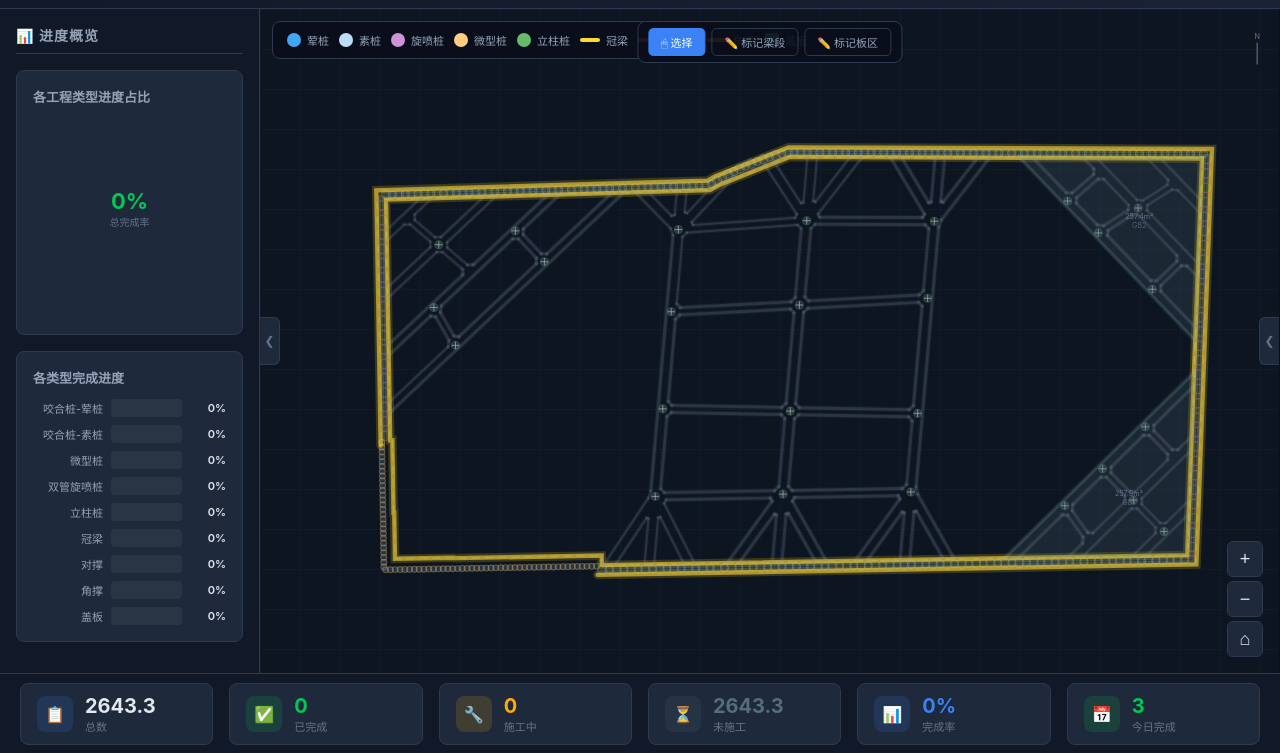
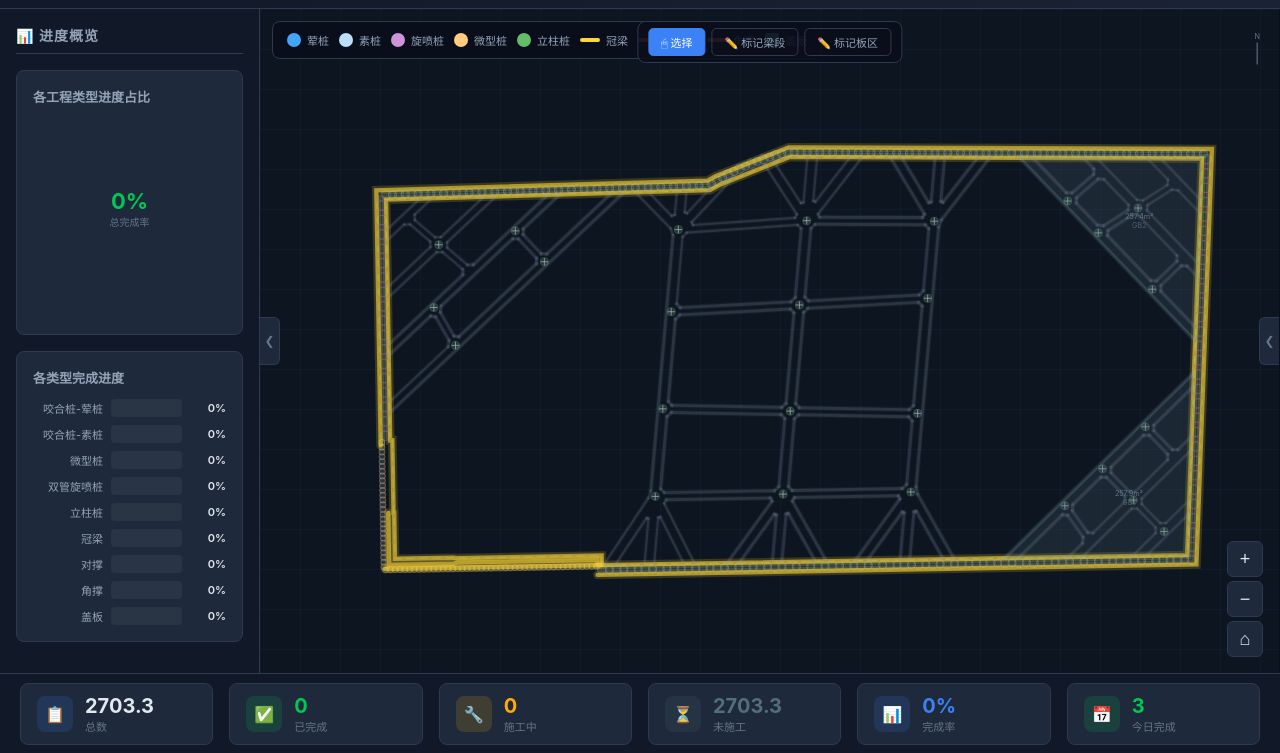
Before and after one commit to liuweilokiliu-gif/foundation-pit-viz, a plain HTML site: page index.html in a window 1280 px wide. Shown: the part 47-800 px from the top of the page. Drawn offline with Linux system fonts and the light colour scheme.

Commit message:
fix: 加入左下角微型桩区域冠梁(GL3+GL4) - borders[1](Poly#4)和borders[8](Poly#38)

```diff
--- a/index.html
+++ b/index.html
@@ -998,6 +998,10 @@
   '角撑':         { category: 'beam', unit: '米', color: '#ff7043', icon: '╲' },
   '盖板':         { category: 'slab', unit: 'm²', color: '#4db6ac', icon: '◼' }
 };
+
+// ============================================================
+// REAL DATA from Drawing3.dxf (v3 - user confirmed classification)
+// ============================================================
 
 // ============================================================
 // REAL DATA from Drawing3.dxf (v3 - user confirmed classification)
@@ -1433,6 +1437,8 @@
 const beams = [
   { id: 'GL1', type: '冠梁', path: [{x:469.6,y:758.0}, {x:469.4,y:744.8}, {x:270.6,y:748.3}, {x:265.9,y:747.8}, {x:185.5,y:749.2}, {x:184.4,y:686.0}, {x:183.5,y:686.0}, {x:181.8,y:586.5}, {x:178.9,y:586.6}, {x:173.2,y:255.8}, {x:618.1,y:242.7}, {x:632.8,y:234.9}, {x:727.6,y:197.1}, {x:1294.2,y:199.3}, {x:1273.8,y:744.1}, {x:469.6,y:758.0}], totalLength: 298.3, segments: [] },
   { id: 'GL2', type: '冠梁', path: [{x:463.8,y:771.3}, {x:1286.5,y:757.0}, {x:1307.9,y:186.2}, {x:726.3,y:183.9}, {x:625.8,y:223.7}, {x:615.0,y:229.6}, {x:159.8,y:243.0}, {x:165.8,y:593.5}], totalLength: 264.4, segments: [] },
+  { id: 'GL3', type: '冠梁', path: [{x:469.6,y:758.0}, {x:172.0,y:763.2}], totalLength: 27.1, segments: [] },
+  { id: 'GL4', type: '冠梁', path: [{x:463.6,y:758.1}, {x:463.4,y:751.0}, {x:270.7,y:754.3}, {x:266.1,y:756.0}, {x:177.4,y:757.6}, {x:176.2,y:686.1}], totalLength: 33.3, segments: [] },
   { id: 'DC001', type: '对撑', path: [{x:1130.1,y:727.8},{x:1110.6,y:746.9}], totalLength: 2.5, segments: [] },
   { id: 'DC002', type: '对撑', path: [{x:1130.9,y:719.4},{x:1130.1,y:727.8}], totalLength: 0.8, segments: [] },
   { id: 'DC003', type: '对撑', path: [{x:709.5,y:689.0},{x:703.9,y:754.0}], totalLength: 5.9, segments: [] },
@@ -1681,17 +1687,15 @@
 
 // ---- Real data: Slope/Auxiliary Lines ----
 const slopeLines = [
-  { id: 'FP1', path: [{x:469.6,y:758.0}, {x:172.0,y:763.2}] },
-  { id: 'FP2', path: [{x:172.0,y:763.2}, {x:169.0,y:586.7}] },
-  { id: 'FP3', path: [{x:178.6,y:686.1}, {x:176.9,y:586.6}] },
-  { id: 'FP4', path: [{x:463.6,y:760.5}, {x:168.7,y:765.6}, {x:165.8,y:593.5}] },
-  { id: 'FP5', path: [{x:165.7,y:586.8}, {x:178.8,y:586.6}] },
-  { id: 'FP6', path: [{x:183.5,y:686.0}, {x:167.4,y:686.3}] },
-  { id: 'FP7', path: [{x:172.3,y:586.7}, {x:166.5,y:249.4}] },
-  { id: 'FP8', path: [{x:463.6,y:758.1}, {x:463.4,y:751.0}, {x:270.7,y:754.3}, {x:266.1,y:756.0}, {x:177.4,y:757.6}, {x:176.2,y:686.1}] },
-  { id: 'FP9', path: [{x:166.5,y:249.4}, {x:616.6,y:236.2}, {x:629.3,y:229.3}, {x:726.9,y:190.5}, {x:1287.3,y:192.7}] },
-  { id: 'FP10', path: [{x:463.7,y:764.7}, {x:1280.2,y:750.6}, {x:1301.1,y:192.7}] },
-  { id: 'FP11', path: [{x:463.6,y:758.1}, {x:463.8,y:771.3}] },
+  { id: 'FP1', path: [{x:172.0,y:763.2}, {x:169.0,y:586.7}] },
+  { id: 'FP2', path: [{x:178.6,y:686.1}, {x:176.9,y:586.6}] },
+  { id: 'FP3', path: [{x:463.6,y:760.5}, {x:168.7,y:765.6}, {x:165.8,y:593.5}] },
+  { id: 'FP4', path: [{x:165.7,y:586.8}, {x:178.8,y:586.6}] },
+  { id: 'FP5', path: [{x:183.5,y:686.0}, {x:167.4,y:686.3}] },
+  { id: 'FP6', path: [{x:172.3,y:586.7}, {x:166.5,y:249.4}] },
+  { id: 'FP7', path: [{x:166.5,y:249.4}, {x:616.6,y:236.2}, {x:629.3,y:229.3}, {x:726.9,y:190.5}, {x:1287.3,y:192.7}] },
+  { id: 'FP8', path: [{x:463.7,y:764.7}, {x:1280.2,y:750.6}, {x:1301.1,y:192.7}] },
+  { id: 'FP9', path: [{x:463.6,y:758.1}, {x:463.8,y:771.3}] },
 ];
 
 function generatePerimeterPath(points, startIdx, endIdx) {
@@ -1707,6 +1711,8 @@
   }
   return Math.round(len);
 }
+
+
 
 
 
```
Also changed, not shown: 可视化进度/index.html (+17 -11 lines).
